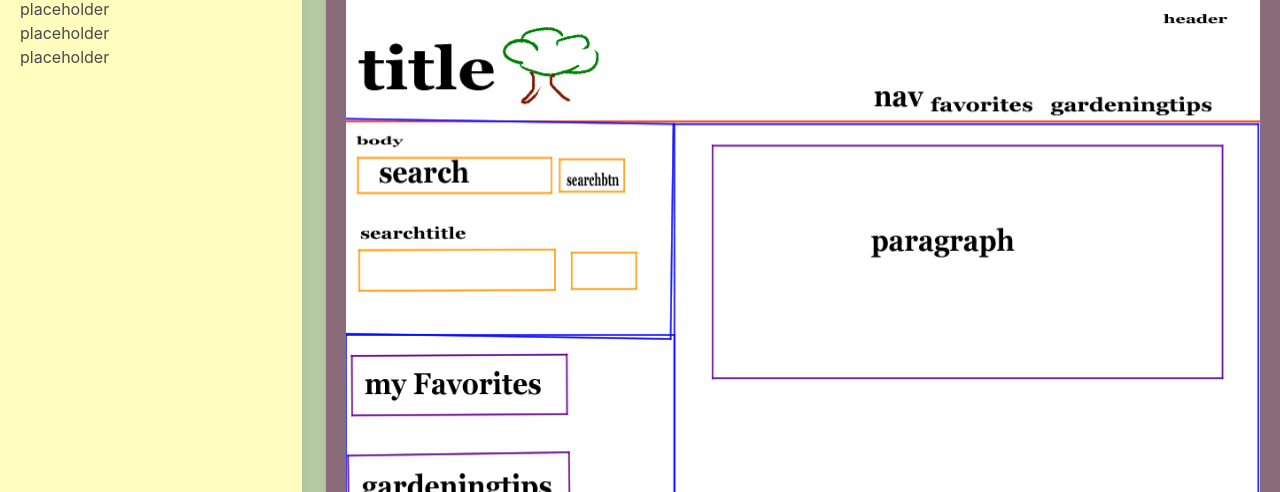
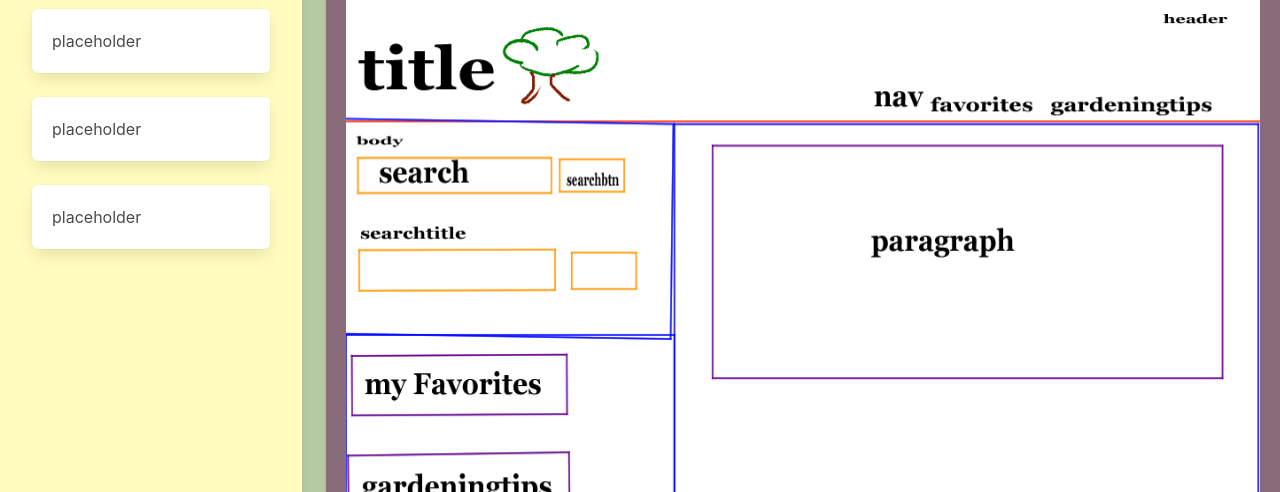
Before and after one commit to Captianbeau/Garden-Planner, a plain HTML site: page favorites.html in a window 1280 px wide. Shown: the part 308-800 px from the top of the page. Drawn offline with nearby package versions, Linux system fonts and the light colour scheme; files that its build step writes are made by us from their sources.

Commit message:
added placeholder boxes

```diff
--- a/favorites.html
+++ b/favorites.html
@@ -26,10 +26,10 @@
         >
         <div class="tile is-child box" id="list">
         <h2 class="list-title">Favorites</h2>
-        <ul>
-            <li>placeholder</li>
-        <li>placeholder</li>
-        <li>placeholder</li>
+        <ul class="tile is-parent is-vertical">
+            <li class="tile is-child box">placeholder</li>
+        <li class="tile is-child box">placeholder</li>
+        <li class="tile is-child box">placeholder</li>
         </ul>
     </div>
     </aside>
```
